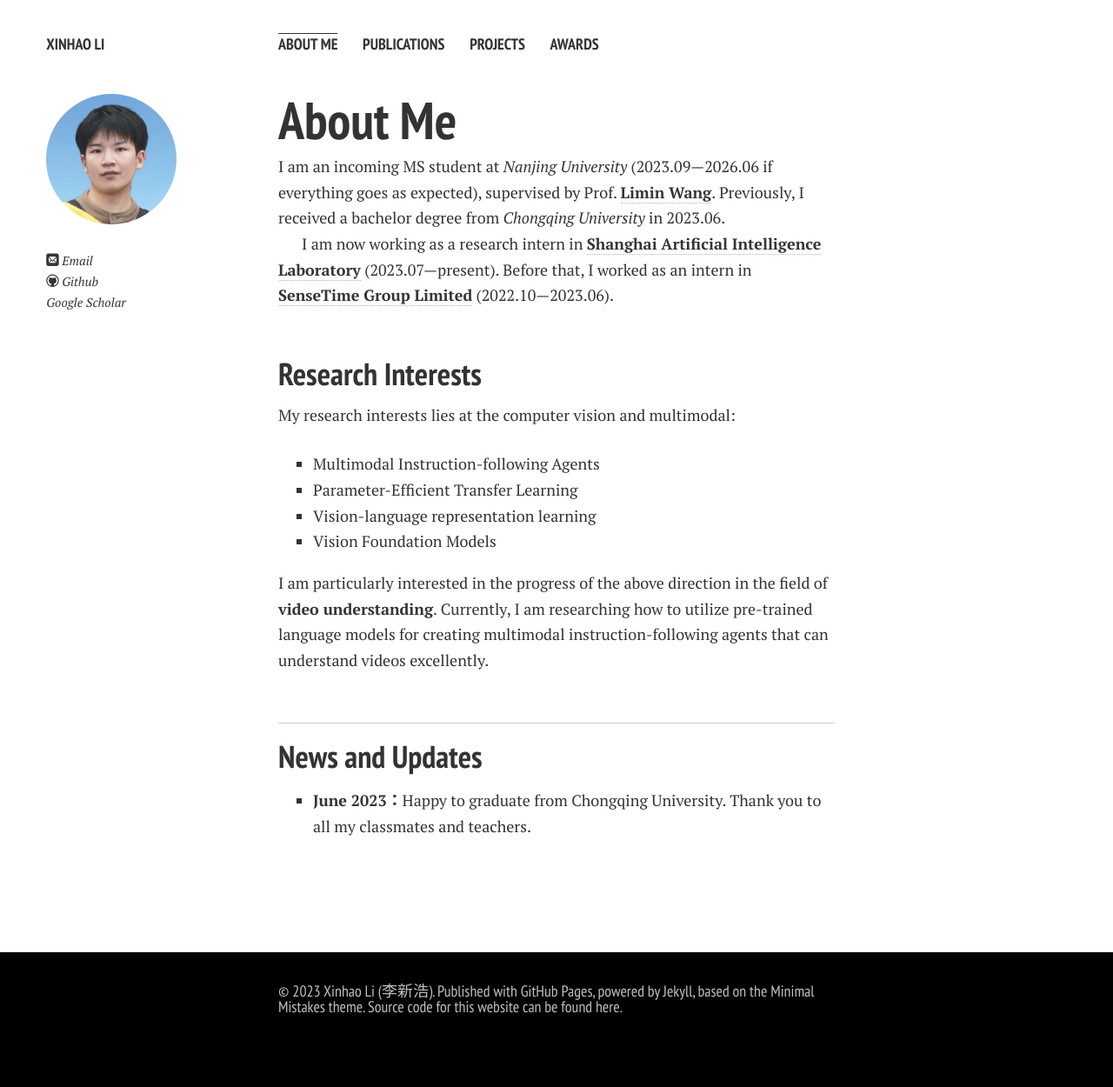
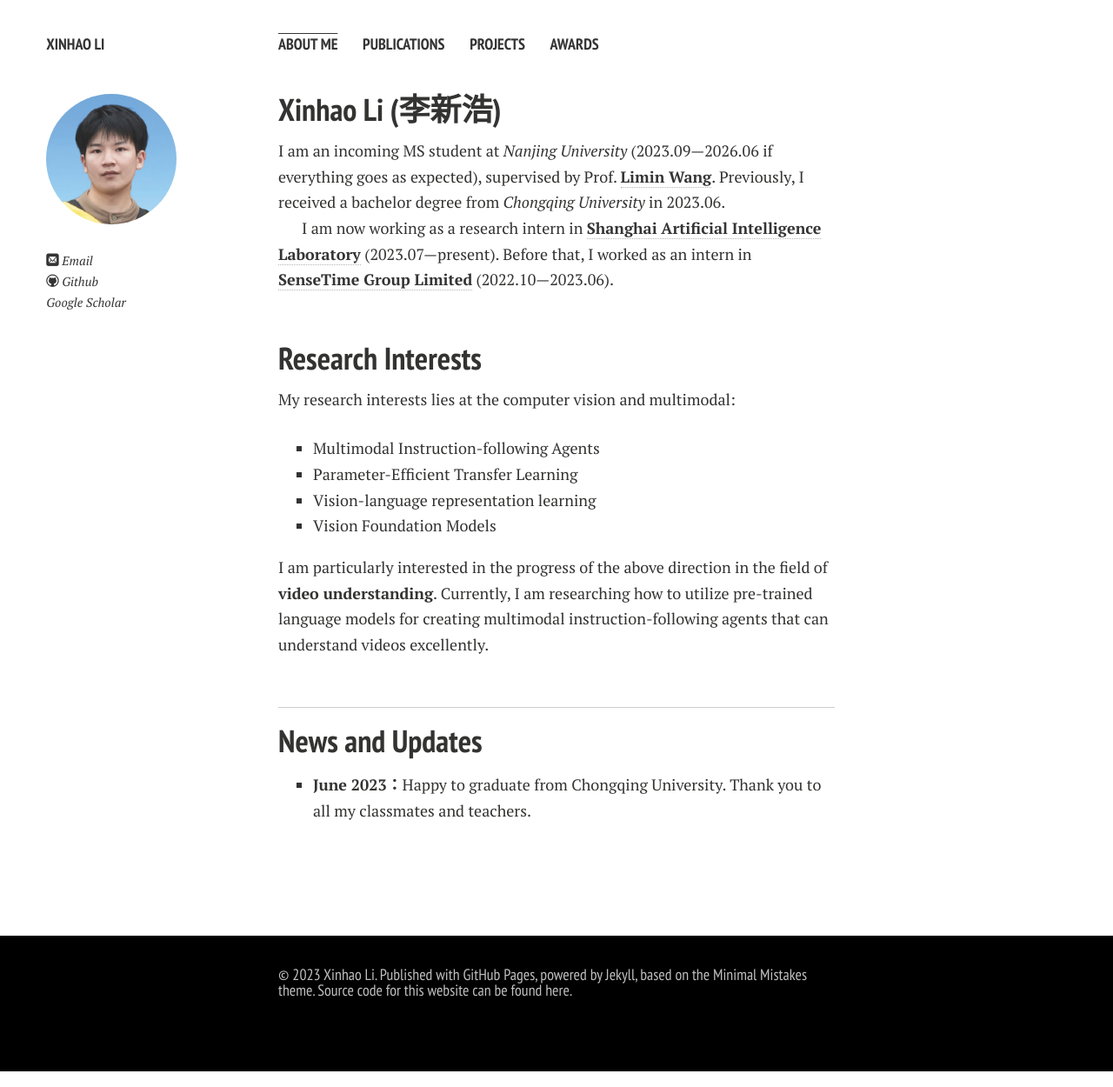
Before and after one commit to leexinhao/leexinhao.github.io, a Jekyll site: the page built from index.md, in a window 1280 px wide. Shown: the whole page at 87% size. Built offline with Jekyll 4.4.1, drawn with Linux system fonts in a browser that asks for light colours; nearby versions of some CDN libraries; comment, search, counter and statistics services are not loaded; a style sheet for code colours, icons or effects is not loaded; our own code applies the rules of GitHub Pages for plain Markdown files.

Commit message:
fix avatar

```diff
--- a/_config.yml
+++ b/_config.yml
@@ -6,7 +6,7 @@ url: https://leexinhao.github.io
 
 # Owner/author information
 owner:
-  name: Xinhao Li (李新浩)
+  name: Xinhao Li
   avatar: xinhao.png
 #  bio:
   email: xinhaoli00@outlook.com
--- a/_includes/author-bio.html
+++ b/_includes/author-bio.html
@@ -1,4 +1,4 @@
-<img src="{{ site.url }}/images/{{ site.owner.avatar }}" class="bio-photo" alt="{{ site.owner.name }} bio photo" width="150" height="150"></a>
+<img src="{{ site.url }}/images/{{ site.owner.avatar }}" class="bio-photo" alt="bio photo" width="150" height="150"></a>
 
 <!-- <h4>{{ site.owner.name }}</h4> -->
 
--- a/index.md
+++ b/index.md
@@ -2,7 +2,7 @@
 layout: page
 ---
 
-# About Me
+## Xinhao Li (李新浩)
 
 <!-- <img src="https://leexinhao.github.io/xinhaoli.jpg" class="floatpic" width="360" height="480"> -->
 
```
